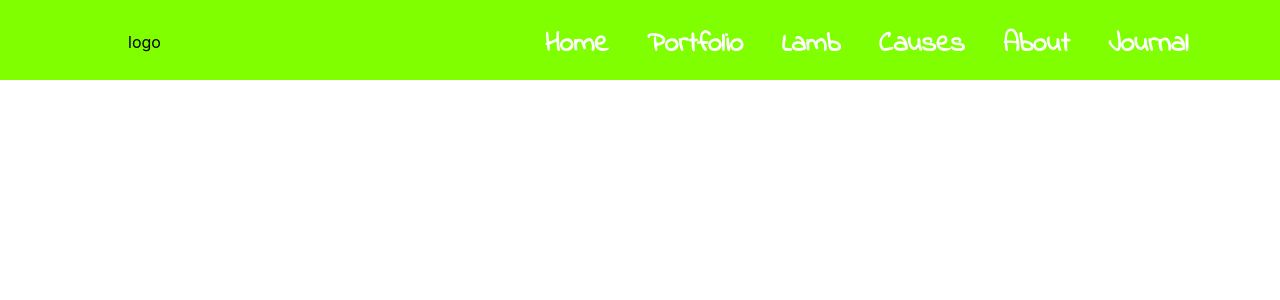
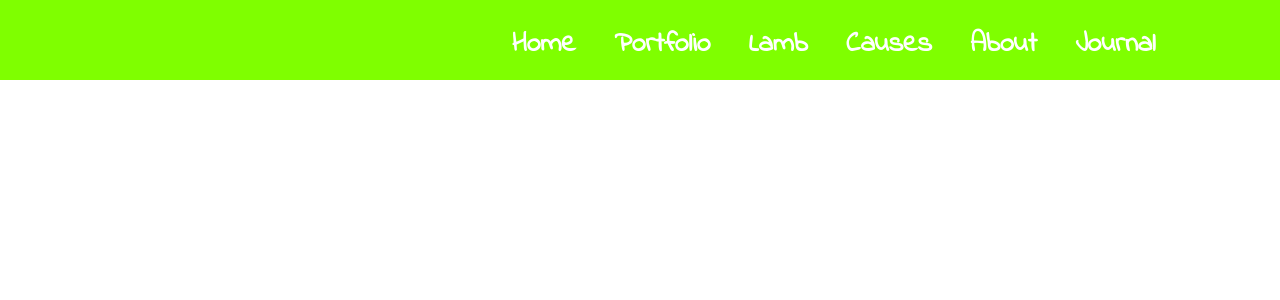
Before and after one commit to cyberstizz/charleslambjr, a React (Create React App) app: page / in a window 1280 px wide. Shown: the top 300 px of the page. Built offline with nearby package versions, Linux system fonts and the light colour scheme.

Commit message:
added logo to position however it is covered by the background color. working on a fix now

```diff
--- a/src/App.css
+++ b/src/App.css
@@ -55,6 +55,7 @@
 .logo{
   margin-left: 10vw;
   margin-top: 4vh;
+  background-image: url("./charleslamb3264.png");
 }
 
 .navOptions{
--- a/src/App.js
+++ b/src/App.js
@@ -5,7 +5,7 @@ function App() {
     <div className="App">
       <div className="navBar">
 
-    <div className="logo">logo</div>
+    <div className="logo"></div>
 
 
     <div className="navOptions">
```
Also changed, not shown: src/charleslamb3264.png (added).
